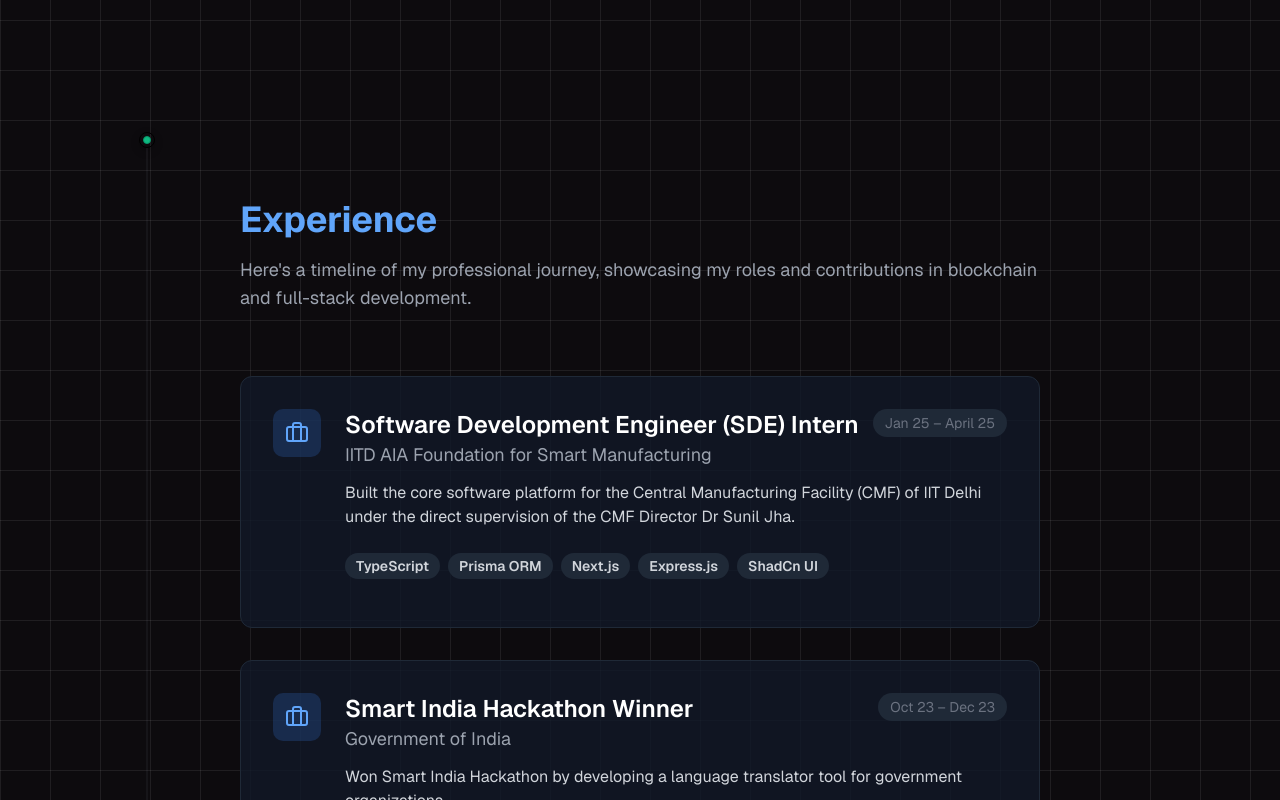
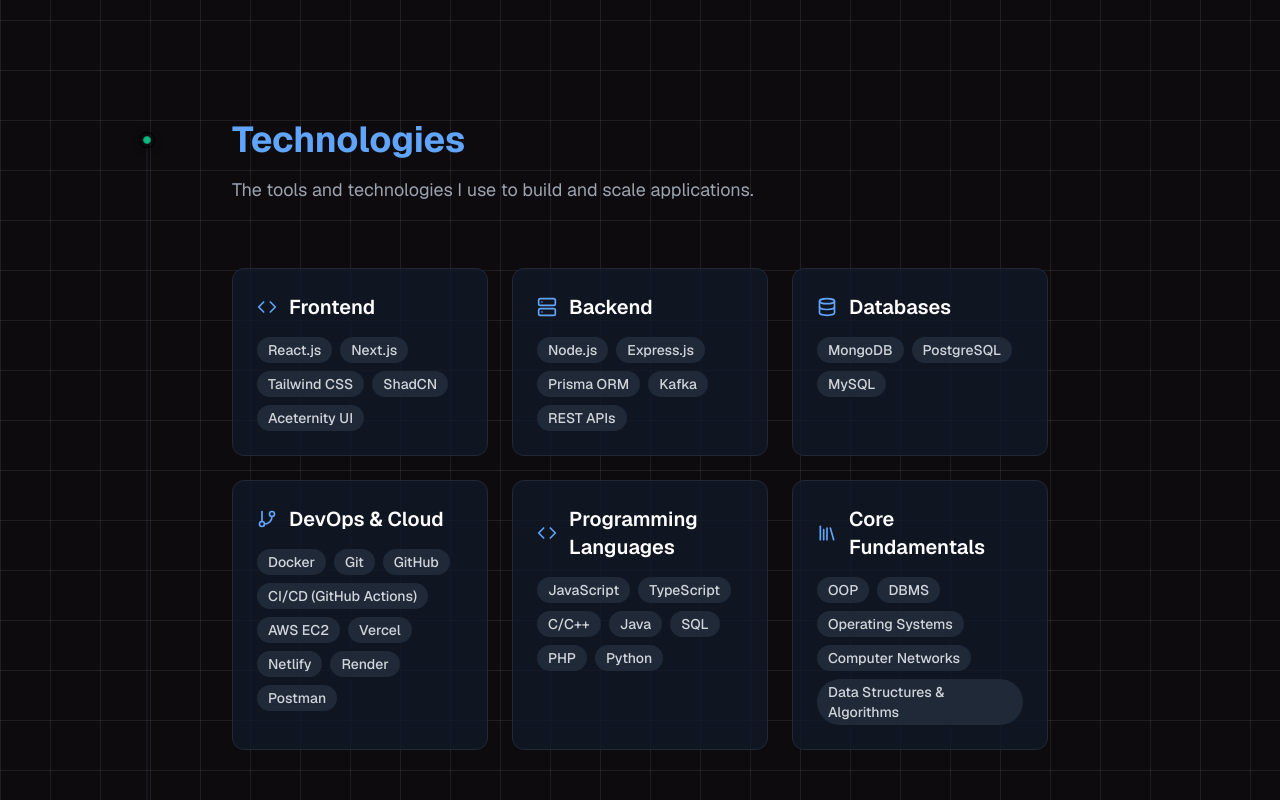
Before and after one commit to GunjanKMishra/gunjangk-portfolio, a Next.js app: page / in a window 1280 px wide. Shown: the part 680-1480 px from the top of the page. Built offline with nearby package versions, Linux system fonts and the light colour scheme.

Commit message:
skill and resume added

```diff
--- a/app/page.tsx
+++ b/app/page.tsx
@@ -7,8 +7,9 @@ import { BlogsSection } from "@/components/blogs-section"
 import { GridBackground } from "@/components/ui/grid-background"
 import { BackgroundBeams } from "@/components/ui/background-beams"
 import { EducationSection } from "@/components/education-section"
-import { ContactSection } from "@/components/contact-section"
+// import { ContactSection } from "@/components/contact-section"
 import { TracingBeam } from "@/components/ui/tracing-beam"
+import { SkillsSection } from "@/components/skills-section"
 
 export default function Home() {
   return (
@@ -17,6 +18,7 @@ export default function Home() {
       <div>
         <HeroSection />
         <TracingBeam className="px-6">
+          <SkillsSection />
           <ExperienceSection />
           <EducationSection />
           <ProjectsSection />
--- a/components/hero-section.tsx
+++ b/components/hero-section.tsx
@@ -1,7 +1,7 @@
 "use client"
 
 import Image from "next/image"
-import { Twitter, Github, Linkedin, MessageCircle, MailIcon } from "lucide-react"
+import { Twitter, Github, Linkedin, MessageCircle, MailIcon, Download } from "lucide-react"
 import { Button } from "@/components/ui/button"
 import { motion } from "framer-motion"
 
@@ -16,6 +16,16 @@ export function HeroSection() {
           transition={{ duration: 0.5, delay: 0.2 }}
           className="fixed top-8 right-8 flex gap-4 z-20"
         >
+          <a href="https://drive.google.com/file/d/1mMVVUovvq4X5bRjbcwvesMe2ov4O_37e/view" target="_blank">
+            <Button
+              variant="outline"
+              className="text-gray-300 border-gray-700 hover:bg-white/10 hover:text-blue-500 border-blue-500/50 transition-all duration-300"
+            >
+              <Download className="h-4 w-4 mr-2" />
+              Resume
+            </Button>
+          </a>
+
           <a href="https://twitter.com/_gunjanmishra" target="_blank" rel="noopener noreferrer">
             <Button variant="ghost" size="icon" className="text-gray-400 hover:text-white hover:bg-white/10">
               <Twitter className="h-5 w-5" />
--- /dev/null
+++ b/components/skills-section.tsx
@@ -0,0 +1,87 @@
+"use client"
+
+import { motion } from "framer-motion"
+import { Badge } from "@/components/ui/badge"
+import { Server, Database, GitBranch, Code, Library } from "lucide-react"
+
+const skills = [
+    {
+        category: "Frontend",
+        icon: <Code className="w-5 h-5" />,
+        list: ["React.js", "Next.js", "Tailwind CSS", "ShadCN", "Aceternity UI"]
+    },
+    {
+        category: "Backend",
+        icon: <Server className="w-5 h-5" />,
+        list: ["Node.js", "Express.js", "Prisma ORM", "Kafka", "REST APIs"]
+    },
+    {
+        category: "Databases",
+        icon: <Database className="w-5 h-5" />,
+        list: ["MongoDB", "PostgreSQL", "MySQL"]
+    },
+    {
+        category: "DevOps & Cloud",
+        icon: <GitBranch className="w-5 h-5" />,
+        list: ["Docker", "Git", "GitHub", "CI/CD (GitHub Actions)", "AWS EC2", "Vercel", "Netlify", "Render", "Postman"] // [cite: 9]
+    },
+    {
+        category: "Programming Languages",
+        icon: <Code className="w-5 h-5" />,
+        list: ["JavaScript", "TypeScript", "C/C++", "Java", "SQL", "PHP", "Python"]
+    },
+    {
+        category: "Core Fundamentals",
+        icon: <Library className="w-5 h-5" />,
+        list: ["OOP", "DBMS", "Operating Systems", "Computer Networks", "Data Structures & Algorithms"]
+    }
+];
+
+export function SkillsSection() {
+    return (
+        <section className="py-20 px-4 pt-0">
+            <div className="max-w-6xl mx-auto">
+                <motion.div
+                    initial={{ opacity: 0, y: 20 }}
+                    whileInView={{ opacity: 1, y: 0 }}
+                    transition={{ duration: 0.5 }}
+                    className="mb-16"
+                >
+                    <h2 className="text-4xl font-bold text-blue-400 mb-4">Technologies</h2>
+                    <p className="text-gray-400 text-lg">
+                        The tools and technologies I use to build and scale applications.
+                    </p>
+                </motion.div>
+
+                <div className="grid grid-cols-1 md:grid-cols-2 lg:grid-cols-3 gap-6">
+                    {skills.map((skillCategory, index) => (
+                        <motion.div
+                            key={index}
+                            initial={{ opacity: 0, y: 20 }}
+                            whileInView={{ opacity: 1, y: 0 }}
+                            transition={{ duration: 0.5, delay: index * 0.05 }}
+                            viewport={{ once: true, amount: 0.2 }}
+                            className="w-full p-6 rounded-xl border border-gray-800 bg-gray-900/80 hover:bg-gray-900/100 transition-all duration-300 hover:border-blue-500/50 group"
+                        >
+                            <div className="flex items-center gap-3 mb-4">
+                                <div className="text-blue-400">
+                                    {skillCategory.icon}
+                                </div>
+                                <h3 className="text-xl font-semibold text-white group-hover:text-blue-400 transition-colors">
+                                    {skillCategory.category}
+                                </h3>
+                            </div>
+                            <div className="flex flex-wrap gap-2">
+                                {skillCategory.list.map((skill) => (
+                                    <Badge key={skill} variant="secondary" className="bg-gray-800 text-gray-300 hover:bg-gray-700 text-sm font-medium">
+                                        {skill}
+                                    </Badge>
+                                ))}
+                            </div>
+                        </motion.div>
+                    ))}
+                </div>
+            </div>
+        </section>
+    )
+}
```
Also changed, not shown: 1 other file (tests, documents, lock files or other folders).
